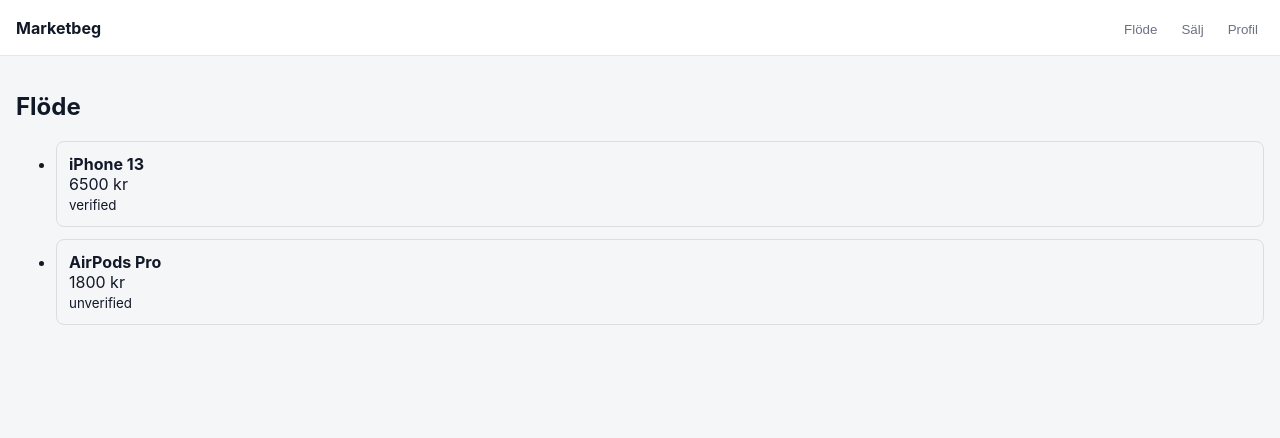
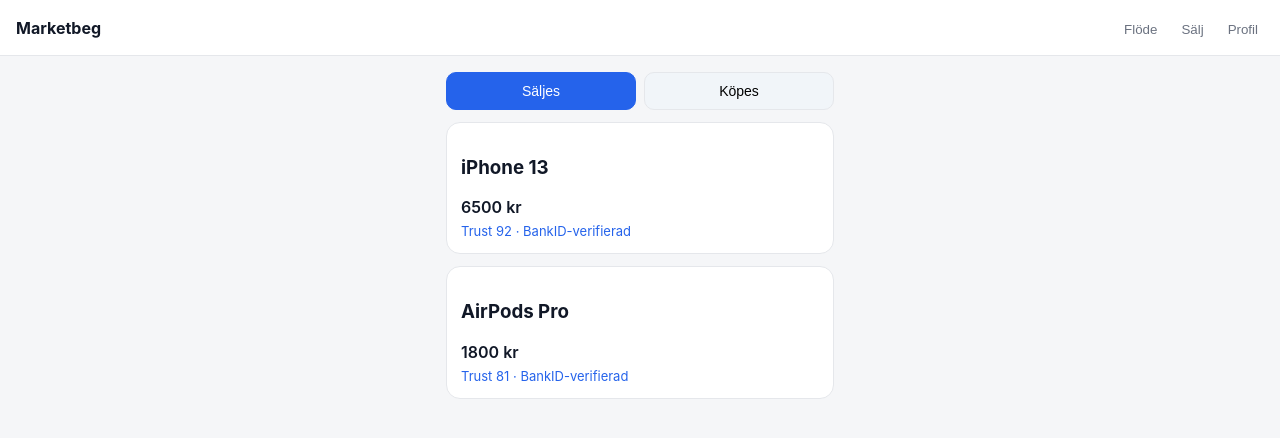
Before and after one commit to gascheckking/marketbeg-appGem, a Next.js app: page /feed in a window 1280 px wide. Shown: the top 438 px of the page. Built offline with nearby package versions, Linux system fonts and the light colour scheme.

Commit message:
Update page.tsx

```diff
--- a/app/feed/page.tsx
+++ b/app/feed/page.tsx
@@ -1,40 +1,36 @@
+"use client";
+
+import { useState } from "react";
+import FeedCardSell from "../../components/FeedCardSell";
+
 const MOCK_LISTINGS = [
-  {
-    id: "1",
-    title: "iPhone 13",
-    price: 6500,
-    trust: "verified",
-  },
-  {
-    id: "2",
-    title: "AirPods Pro",
-    price: 1800,
-    trust: "unverified",
-  },
+  { id: "1", title: "iPhone 13", price: 6500, trust: 92 },
+  { id: "2", title: "AirPods Pro", price: 1800, trust: 81 },
 ];
 
 export default function FeedPage() {
+  const [tab, setTab] = useState<"sell" | "buy">("sell");
+
   return (
-    <main style={{ padding: 16 }}>
-      <h2>Flöde</h2>
+    <main className="container">
+      <div className="tabs">
+        <button
+          className={tab === "sell" ? "active" : ""}
+          onClick={() => setTab("sell")}
+        >
+          Säljes
+        </button>
+        <button
+          className={tab === "buy" ? "active" : ""}
+          onClick={() => setTab("buy")}
+        >
+          Köpes
+        </button>
+      </div>
 
-      <ul style={{ marginTop: 16 }}>
-        {MOCK_LISTINGS.map((item) => (
-          <li
-            key={item.id}
-            style={{
-              padding: 12,
-              marginBottom: 12,
-              borderRadius: 8,
-              border: "1px solid #ddd",
-            }}
-          >
-            <strong>{item.title}</strong>
-            <div>{item.price} kr</div>
-            <small>{item.trust}</small>
-          </li>
-        ))}
-      </ul>
+      {MOCK_LISTINGS.map((item) => (
+        <FeedCardSell key={item.id} {...item} />
+      ))}
     </main>
   );
 }
```
